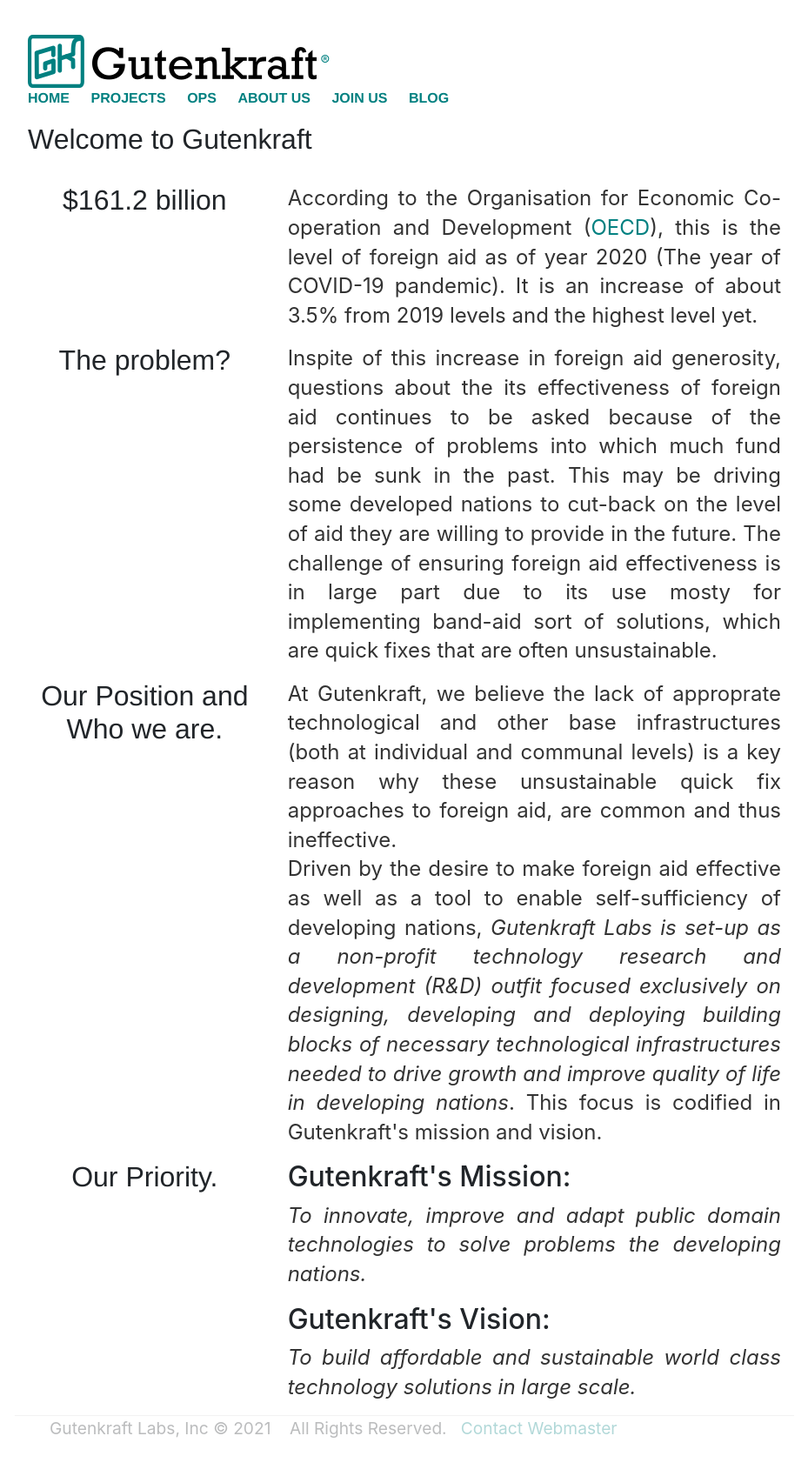
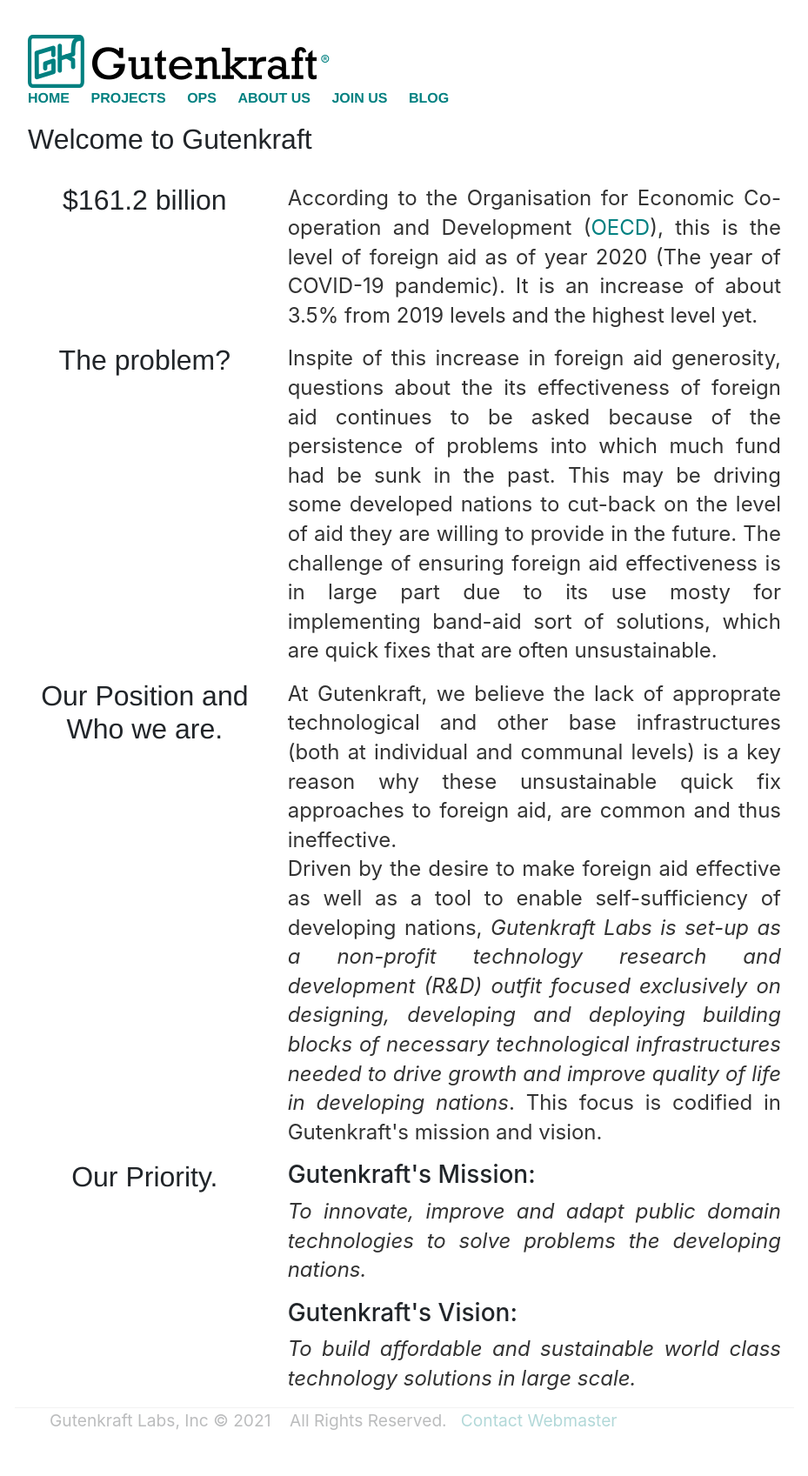
Before and after one commit to oferonmi/datafilik.github.io, a Jekyll site: the page built from index.html, in a window 1280 px wide. Shown: the whole page at 87% size, without its empty margins (175-1104 px from the left). Built offline with Jekyll 4.4.1, drawn with Linux system fonts in a browser that asks for light colours.

Commit message:
content update

```diff
--- a/index.html
+++ b/index.html
@@ -50,14 +50,14 @@ title: Gutenkraft - Innovate and adapt for growth
 			<h1>Our Priority.</h1>
 		</div>
 		<div class="col-8 text-start">
-			<h2>Gutenkraft's Mission:</h2>
+			<h3>Gutenkraft's Mission:</h3>
 			<p class="fs-2" align="justify">
 				<em>
 					To innovate, improve and adapt public domain technologies to solve problems the developing nations.
 				</em>
 			</p>
 
-			<h2>Gutenkraft's Vision:</h2>
+			<h3>Gutenkraft's Vision:</h3>
 			<p class="fs-2" align="justify">
 				<em>
 					To build affordable and sustainable world class technology solutions in large scale.
```
